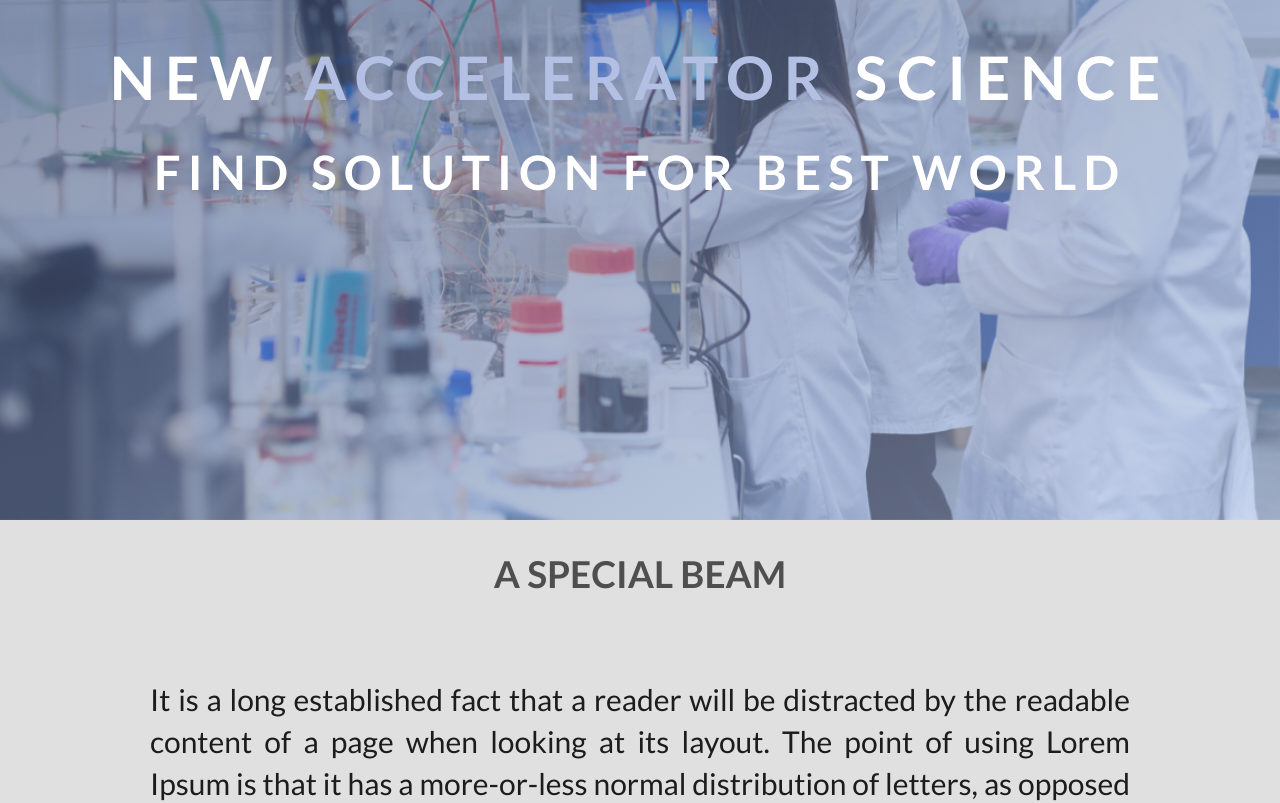
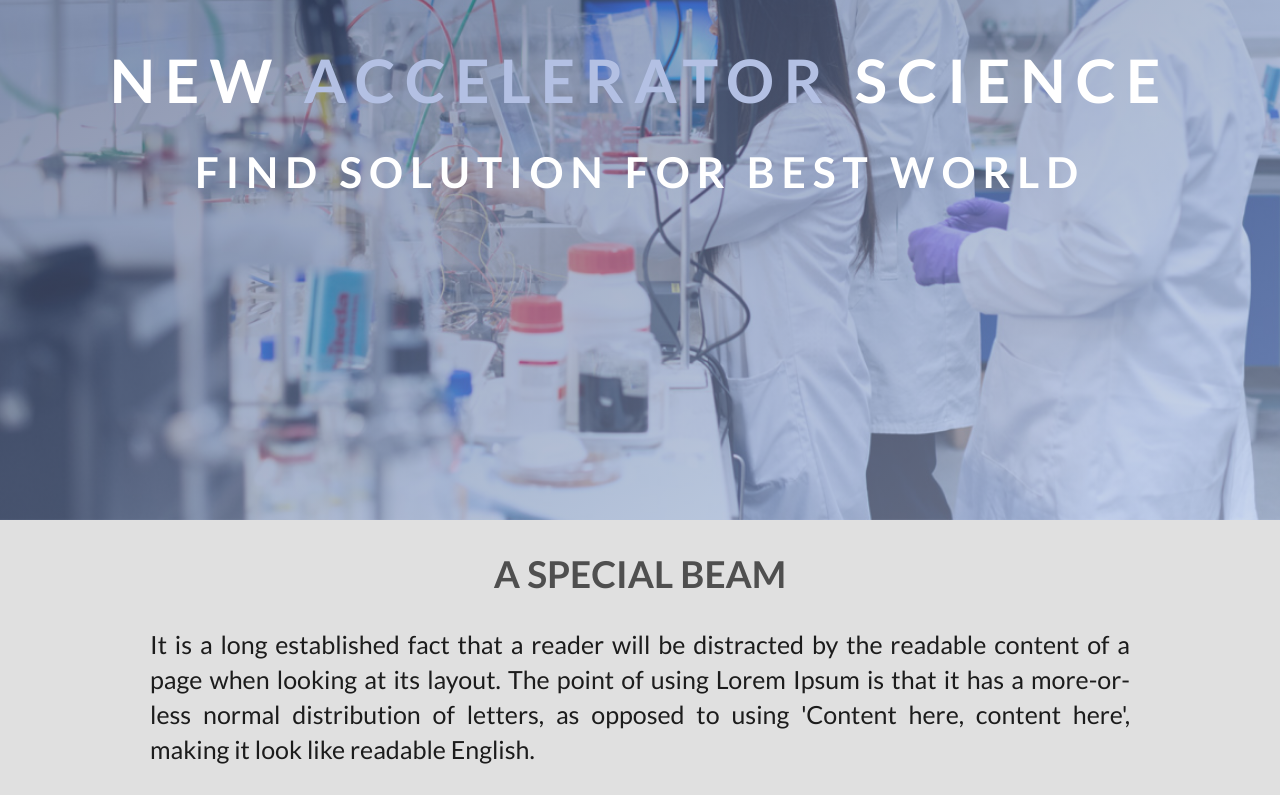
Before and after one commit to Negar-Arianmehr/scientific-website, a website with bundled scripts: page index.html in a window 1280 px wide. Shown: the part 280-1083 px from the top of the page. Built offline with nearby package versions, Linux system fonts and the light colour scheme; files whose address does not match are found by name.

Commit message:
third commit

```diff
--- a/sass/pages/home-page/components/_heading.scss
+++ b/sass/pages/home-page/components/_heading.scss
@@ -40,7 +40,7 @@
 
 .heading-huge-2 {
   color: $color-white;
-  font-size: 4.75rem;
+  font-size: 4.25rem;
   letter-spacing: .7rem;
   text-transform: uppercase;
   text-align: center;
@@ -78,7 +78,7 @@
 .heading-big {
   font-size: 3.7rem;
   color: $color-gray-medium;
-  padding: 2.8rem;
+  padding-top: 2.8rem;
   text-transform: uppercase;
   text-align: center;
   z-index: 9999;
--- a/sass/pages/home-page/components/_navigation.scss
+++ b/sass/pages/home-page/components/_navigation.scss
@@ -12,7 +12,6 @@
     left: 0;
     z-index: 1000;
     background-color: transparent;
-
   }
 
   &__list {
@@ -29,7 +28,6 @@
       margin-left: 32rem;
       margin-top: 1.5rem;
     }
-
   }
 
   &__item {
@@ -70,19 +68,15 @@
       transform-origin: left bottom;
       transition: transform .4s linear;
     }
-
   }
-
   ///////////////////////////////////
   //for toggle navigation
 
   &__toggle {
     position: relative;
-
   }
 
   @include respond(tab-port) {
-
   }
 }
 
--- a/sass/pages/home-page/parts/_header.scss
+++ b/sass/pages/home-page/parts/_header.scss
@@ -54,8 +54,4 @@
     left: 50%;
     transform: translate(-50%, -50%);
   }
-
-  //&__heading-huge-span {
-  //
-  //}
 }
--- a/sass/pages/home-page/parts/_short-explain.scss
+++ b/sass/pages/home-page/parts/_short-explain.scss
@@ -6,9 +6,9 @@
   margin: 0 auto;
 
   &__text {
-    font-size: 3rem;
+    font-size: 2.5rem;
     line-height: 1.4;
-    padding: 5rem 15rem;
+    padding: 2.75rem 15rem;
     text-align: justify;
   }
 }
```
Also changed, not shown: css/style.css.
